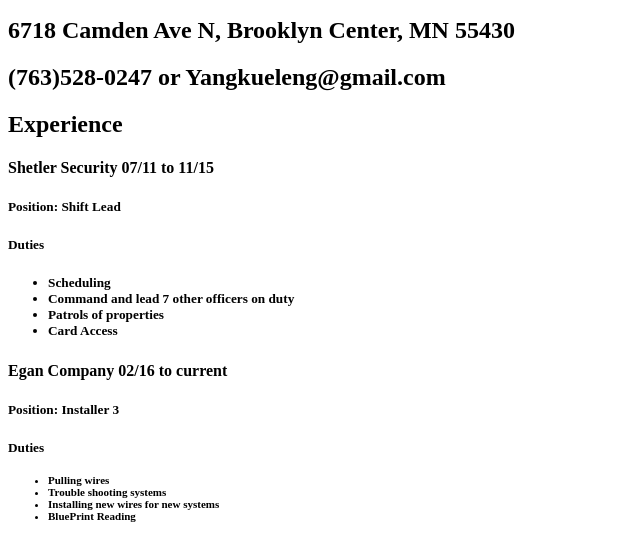
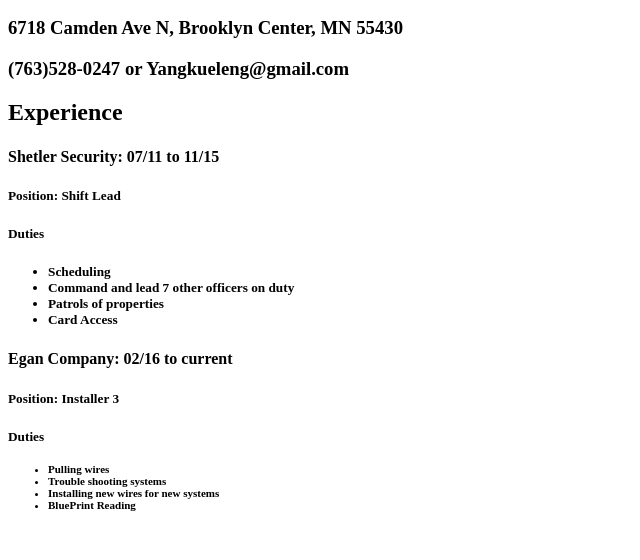
Before and after one commit to kueleng/kueleng.github.io, a plain HTML site: page index.html in a window 1280 px wide. Shown: the part 50-610 px from the top of the page, without its empty margins (0-640 px from the left). Drawn offline with Linux system fonts and the light colour scheme.

Commit message:
Update index.html

```diff
--- a/index.html
+++ b/index.html
@@ -4,10 +4,10 @@
   <title>Kueleng Yang</title>
 </head>
   <body><h2> Kueleng Yang</h2>
-    <h2> 6718 Camden Ave N, Brooklyn Center, MN 55430</h2>
-    <h2>(763)528-0247 or Yangkueleng@gmail.com</h2>
+    <h3> 6718 Camden Ave N, Brooklyn Center, MN 55430</h3>
+    <h3>(763)528-0247 or Yangkueleng@gmail.com</h3>
     <h2> Experience</h2>
-    <h4>Shetler Security 07/11 to 11/15</h4>
+    <h4>Shetler Security: 07/11 to 11/15</h4>
     <h5>Position: Shift Lead</h5>
     <h5>Duties</h5>
     <ul><h5>
@@ -15,7 +15,7 @@
       <li>Command and lead 7 other officers on duty</li>
       <li>Patrols of properties</li>
       <li>Card Access</li></ul><h/5>
-    <h4>Egan Company 02/16 to current</h4>
+    <h4>Egan Company: 02/16 to current</h4>
     <h5>Position: Installer 3</h5>
     <h5>Duties<h/5>
       <ul>
```
